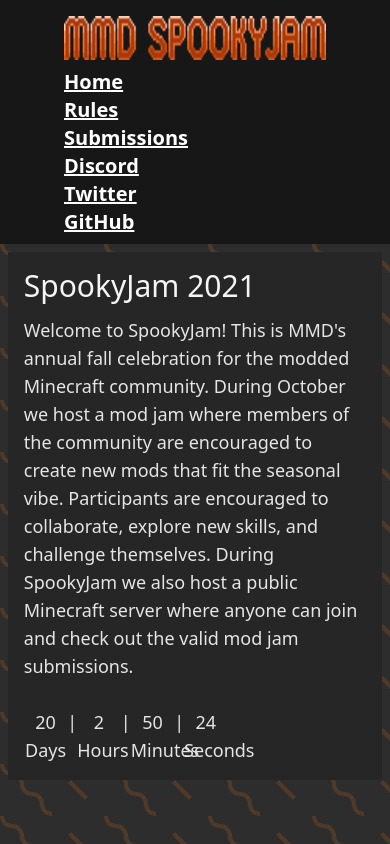
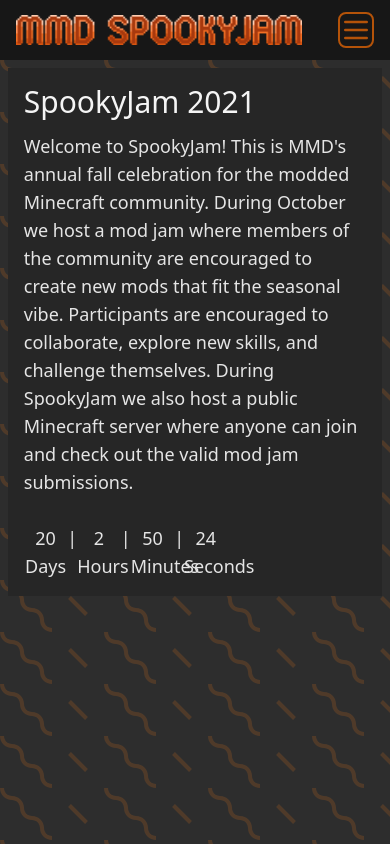
Before and after one commit to jaredlll08/spookyjam-2021, a Next.js app: page / in a window 390 px wide. Built offline with nearby package versions, Linux system fonts and the light colour scheme.

Commit message:
Make navbar collapse on mobile.

```diff
--- a/src/components/Navbar.tsx
+++ b/src/components/Navbar.tsx
@@ -1,19 +1,24 @@
+import { useState } from "react";
 import NavLink from "./NavLink";
 
 export default function Navbar(): JSX.Element {
 
-    return <nav className={`bg-gray-900 p-2 px-16 text-white w-full`}>
+    let isExpanded = false;
 
-        <div className='hidden lg:grid lg:grid-cols-3 w-full'>
-            <div className={`flex px-4 my-auto gap-x-6 text-xl font-bold`}>
+    const [expanded, setExpanded] = useState(isExpanded);
+
+    return <nav className={`bg-gray-900 text-white w-full`}>
+
+        <div className='hidden sm:grid sm:grid-cols-3 w-full px-16 py-4'>
+            <div className={`flex px-4 gap-x-6 text-xl font-bold`}>
                 <NavLink title="Home" location="/" />
                 <NavLink title="Rules" location="/rules" />
                 <NavLink title="Submissions" location="/submissions" />
             </div>
 
-            <img className="h-11 my-2 mx-auto" src="/nav_header.png" alt={`nav-header`} />
+            <img className="mx-auto h-10" src="/nav_header.png" alt={`nav-header`} />
 
-            <div className={`flex ml-auto px-4 my-auto gap-x-6 text-xl font-bold`}>
+            <div className={`flex ml-auto px-4 gap-x-6 text-xl font-bold`}>
 
                 <NavLink title="GitHub" location="https://github.com/MinecraftModDevelopmentMods" />
                 <NavLink title="Twitter" location="https://twitter.com/mcmoddev" />
@@ -23,16 +28,23 @@
 
         <div className='lg:hidden'>
 
-            <img className="h-11 my-2" src="/nav_header.png" alt={`nav-header`} />
+            <div className='flex justify-between p-3 px-4'>
 
-            <div className={`text-xl font-bold`}>
+                <img className="w-4/5 h-full my-auto" src="/nav_header.png" alt={`nav-header`} />
+
+                <svg className="w-9 h-9 text-yellow-700 border-2 rounded-lg border-yellow-700" stroke="currentColor" viewBox="0 0 24 24" xmlns="http://www.w3.org/2000/svg" onClick={() => setExpanded(!expanded)}>
+                    <path stroke-linecap="round" stroke-linejoin="round" stroke-width="2" d="M4 6h16M4 12h16M4 18h16"></path>
+                </svg>
+            </div>
+
+            {expanded && <div className={`py-1 font-bold text-center bg-gray-800`}>
                 <NavLink title="Home" location="/" />
                 <NavLink title="Rules" location="/rules" />
                 <NavLink title="Submissions" location="/submissions" />
                 <NavLink title="Discord" location="https://discord.mcmoddev.com/" />
                 <NavLink title="Twitter" location="https://twitter.com/mcmoddev" />
                 <NavLink title="GitHub" location="https://github.com/MinecraftModDevelopmentMods" />
-            </div>
+            </div>}
         </div>
     </nav>;
 
```
